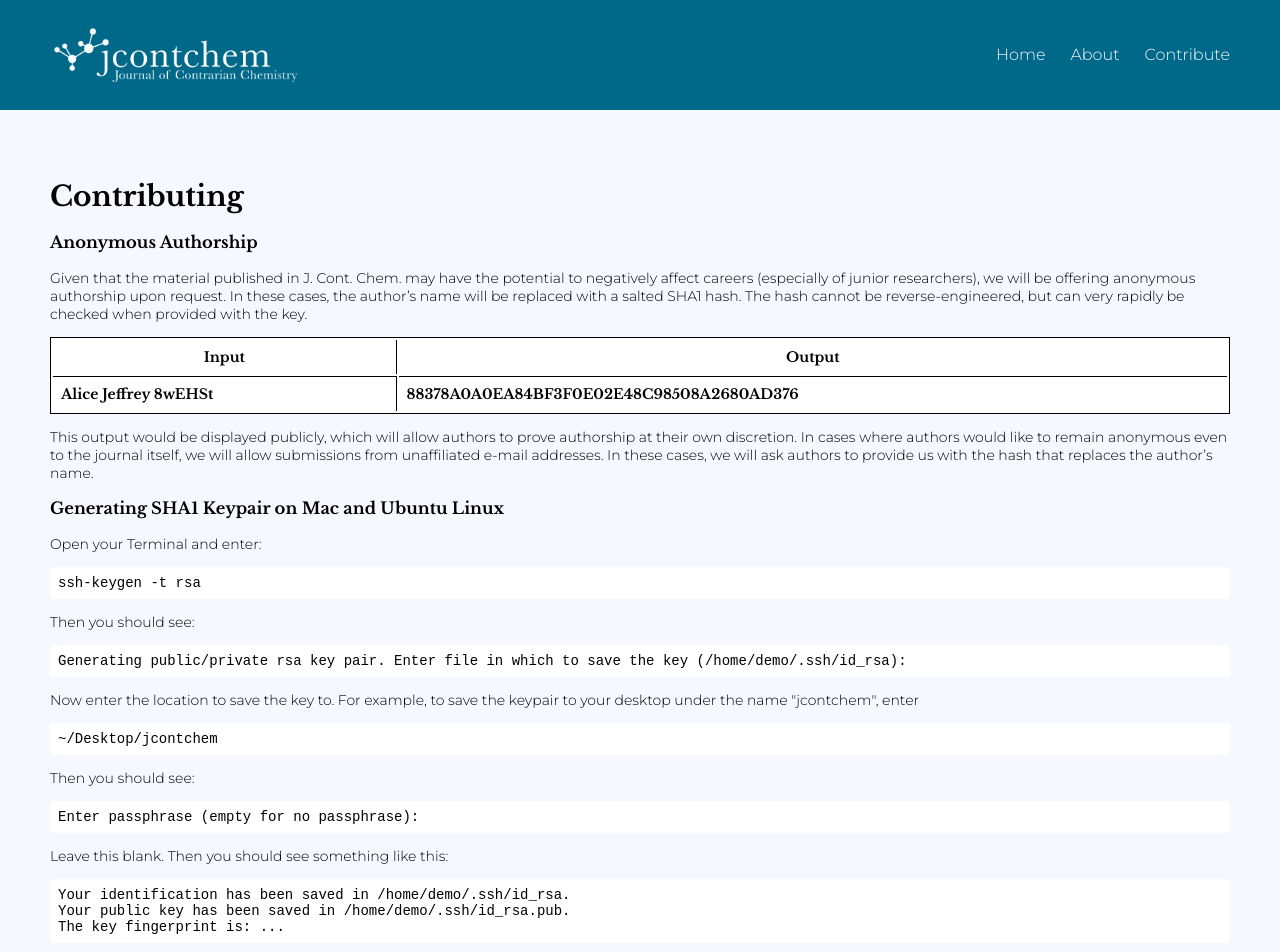
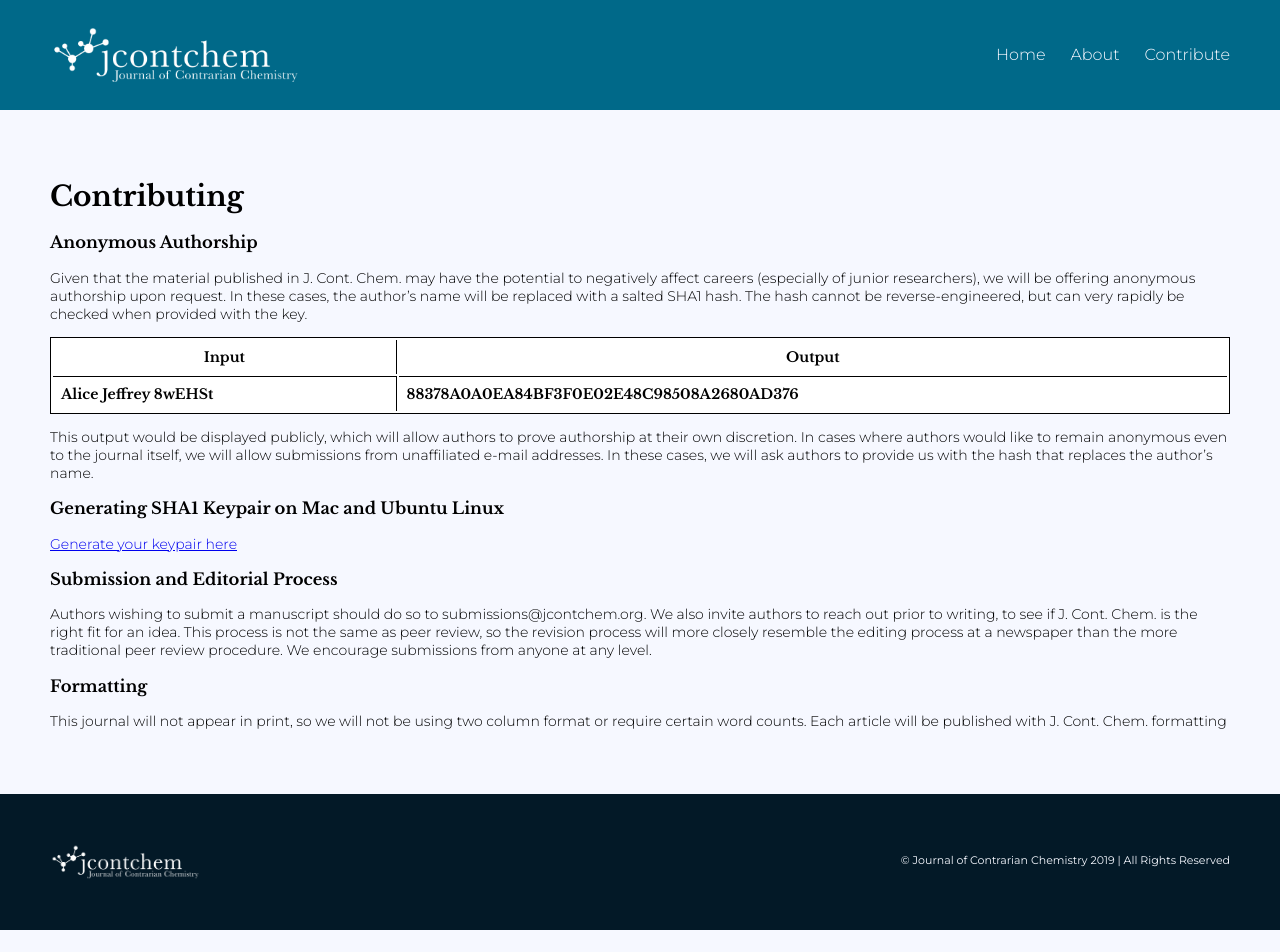
Before and after one commit to colinmcparland/jcontchem, a React (Create React App) app: page /contribute in a window 1280 px wide. Shown: the top 952 px of the page. After the commit the page ends 930 px from the top, so only its background shows below. Built offline with nearby package versions, Linux system fonts and the light colour scheme.

Commit message:
Update encryption link

```diff
--- a/package.json
+++ b/package.json
@@ -28,6 +28,7 @@
     "react-dom": "^16.9.0",
     "react-dropzone": "^10.1.9",
     "react-google-recaptcha": "^2.0.1",
+    "react-helmet": "^5.2.1",
     "react-router": "^5.0.1",
     "react-router-dom": "^5.0.1",
     "react-scripts": "3.1.2",
--- a/src/pages/contribute/contribute.tsx
+++ b/src/pages/contribute/contribute.tsx
@@ -34,13 +34,6 @@ const StyledTable = styled.table`
     border-top: 1px solid #000;
   }
 `;
-
-const StyledCode = styled.pre`
-  background-color: #fff;
-  padding: 8px;
-  border-radius: 3px;
-  overflow: scroll;
-`;
 export const Contribute: FC = () => (
   <>
     <h1>Contributing</h1>
@@ -75,34 +68,10 @@ export const Contribute: FC = () => (
       provide us with the hash that replaces the author’s name.
     </StyledText>
     <h3>Generating SHA1 Keypair on Mac and Ubuntu Linux</h3>
-    <StyledText>Open your Terminal and enter:</StyledText>
-    <StyledCode>ssh-keygen -t rsa</StyledCode>
-    <StyledText>Then you should see:</StyledText>
-    <StyledCode>
-      Generating public/private rsa key pair. Enter file in which to save the
-      key (/home/demo/.ssh/id_rsa):
-    </StyledCode>
     <StyledText>
-      Now enter the location to save the key to. For example, to save the
-      keypair to your desktop under the name &quot;jcontchem&quot;, enter
-    </StyledText>
-    <StyledCode>~/Desktop/jcontchem</StyledCode>
-    <StyledText>Then you should see:</StyledText>
-    <StyledCode>Enter passphrase (empty for no passphrase):</StyledCode>
-    <StyledText>
-      Leave this blank. Then you should see something like this:
-    </StyledText>
-    <StyledCode>
-      Your identification has been saved in /home/demo/.ssh/id_rsa.
-      <br />
-      Your public key has been saved in /home/demo/.ssh/id_rsa.pub.
-      <br />
-      The key fingerprint is: ...
-    </StyledCode>
-    <StyledText>
-      Now you should see jcontchem and jcontchem.pub in the location you chose
-      earlier. In your submissions, please send us the .pub file and keep the
-      other one as your secret key.
+      <a href="https://passwordsgenerator.net/sha1-hash-generator/">
+        Generate your keypair here
+      </a>
     </StyledText>
     <h3>Submission and Editorial Process</h3>
     <StyledText>
```
Also changed, not shown: 2 other files (tests, documents, lock files or other folders).
